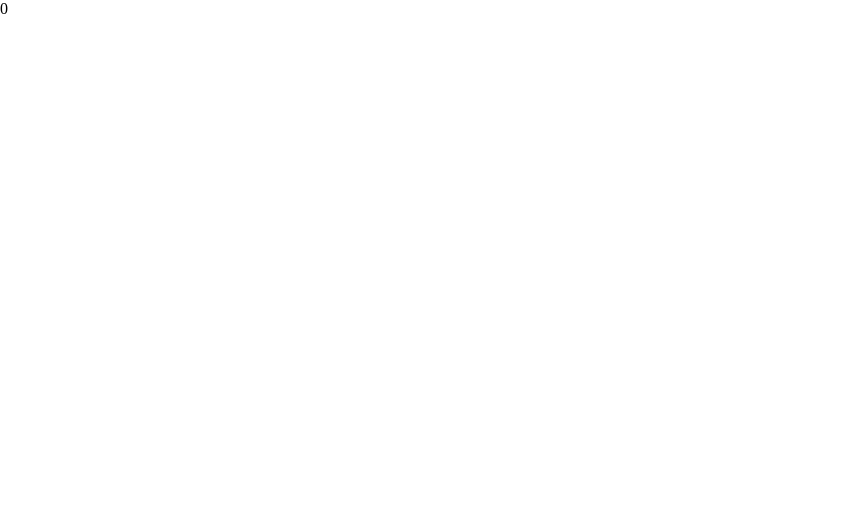
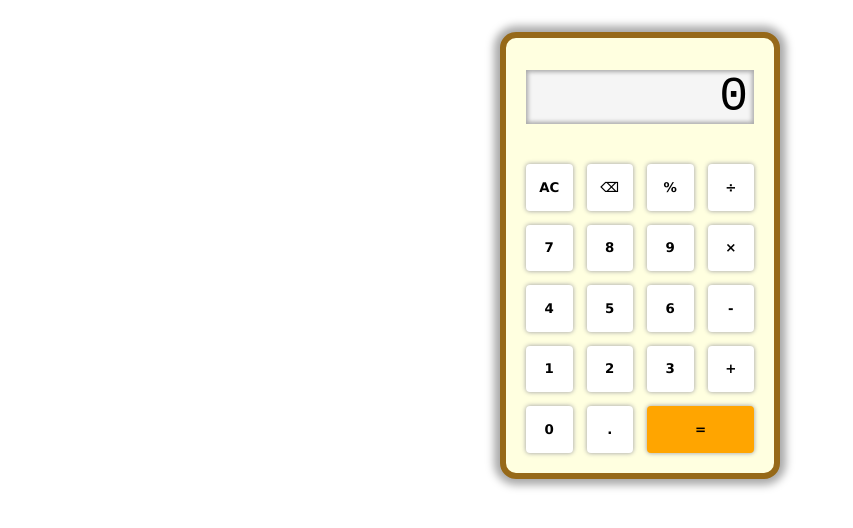
Before and after one commit to kv-chen/odin_calculator, a plain HTML site: page index.html in a window 1280 px wide. Shown: the whole page, without its empty margins (0-853 px from the left). Drawn offline with Linux system fonts and the light colour scheme.

Commit message:
Add static elements with styling

```diff
--- a/script.js
+++ b/script.js
@@ -0,0 +1,38 @@
+const buttonsDiv = document.querySelector(".buttons");
+const buttons = [
+    {name: 'clear',     symbol: 'AC'},
+    {name: 'backpsace', symbol: '⌫'},
+    {name: 'percent',   symbol: '%'},
+    {name: 'divide',    symbol: '÷'},
+    {name: 'seven',     symbol: '7'},
+    {name: 'eight',     symbol: '8'},
+    {name: 'nine',      symbol: '9'},
+    {name: 'multiply',  symbol: '×'},
+    {name: 'four',      symbol: '4'},
+    {name: 'five',      symbol: '5'},
+    {name: 'six',       symbol: '6'},
+    {name: 'subtract',  symbol: '-'},
+    {name: 'one',       symbol: '1'},
+    {name: 'two',       symbol: '2'},
+    {name: 'three',     symbol: '3'},
+    {name: 'add',       symbol: '+'},
+    {name: 'zero',      symbol: '0'},
+    {name: 'decimal',   symbol: '.'},
+    {name: 'evaluate',  symbol: '='},
+];
+
+let data = {
+    current: 'a',
+    operator: 'none',
+    a: 0,
+    b: 0,
+};
+
+buttons.forEach(button => buttonsDiv.appendChild(createButton(button, data)));
+
+function createButton(buttonData, mathData) {
+    const button = document.createElement("button");
+    button.className = buttonData.name;
+    button.textContent = buttonData.symbol;
+    return button;
+}
--- a/style.css
+++ b/style.css
@@ -2,4 +2,51 @@
     box-sizing: border-box;
     margin: 0;
     padding: 0;
+    font-family: Verdana, Geneva, Tahoma, sans-serif;
+    /* font-size: large; */
 }
+
+.calculator {
+    margin: 32px auto;
+    /* Colour source: https://htmlcolorcodes.com/colors/golden-brown/ */
+    border: 6px solid #966919;
+    border-radius: 16px;
+    width: 280px;
+    box-shadow: 0 0 8px 6px darkgrey;
+    background-color: lightyellow;
+}
+
+.display {
+    margin: 32px 20px 40px;
+    padding: 0 6px;
+    background-color: whitesmoke;
+    box-shadow: inset 0 0 4px 2px darkgrey;
+    font-family: monospace;
+    font-size: 48px;
+    text-align: right;
+}
+
+.buttons {
+    display: flex;
+    flex-flow: row wrap;
+    justify-content: space-between;
+    gap: 14px;
+    margin: 20px;
+}
+
+button {
+    border: 0px solid white;
+    border-radius: 4px;
+    aspect-ratio: 1;
+    height: auto;
+    min-width: 20.4%;
+    background-color: white;
+    box-shadow: 0 0 4px 0.5px darkgrey;
+    font-weight: 600;
+}
+
+.evaluate {
+    aspect-ratio: 0;
+    flex: 1;
+    background-color: orange;
+}
```
